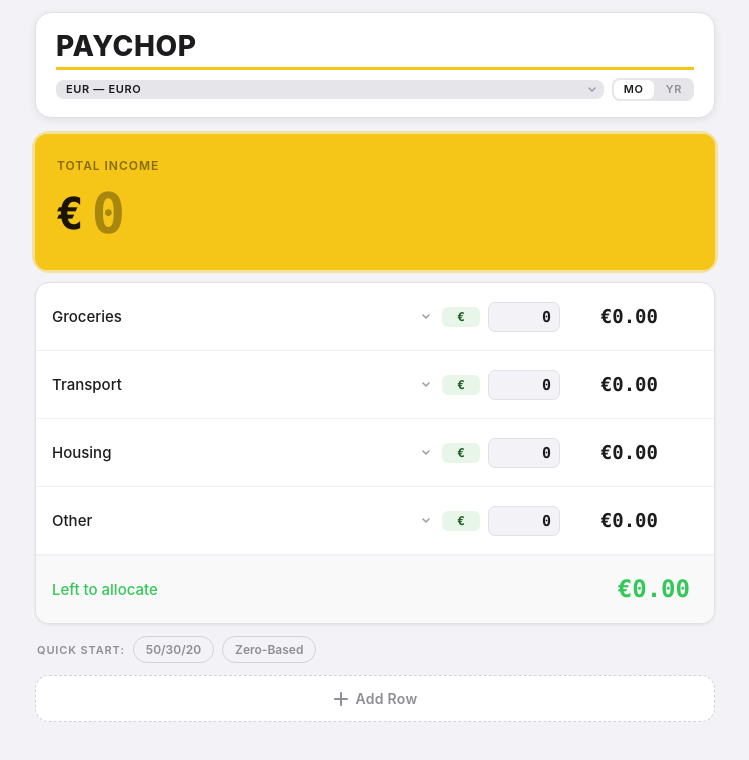
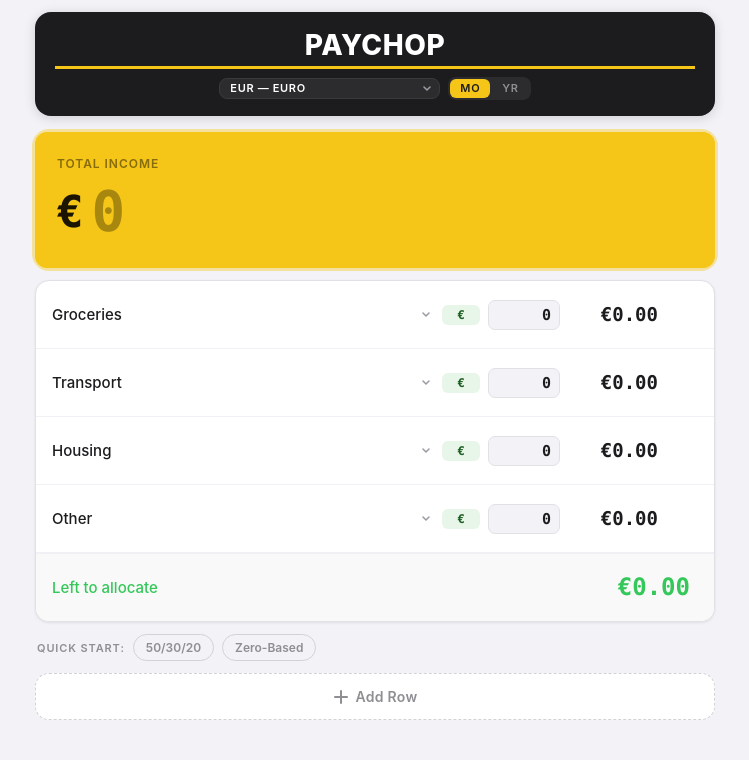
Before and after one commit to kennymarcelus/income-distribution, a website: page www/index.html in a window 1280 px wide. Shown: the whole page, without its empty margins (265-1014 px from the left). Drawn offline with Linux system fonts and the light colour scheme.

Commit message:
UI: dark branded header with centered Paychop title
Co-Authored-By: Claude Sonnet 4.6 <noreply@anthropic.com>

```diff
--- a/www/index.html
+++ b/www/index.html
@@ -68,23 +68,26 @@
     .app-header {
       display: flex;
       flex-direction: column;
+      align-items: center;
       gap: 8px;
       padding: 16px 20px;
       margin-bottom: 4px;
-      background: #ffffff;
+      background: #1c1c1e;
       border-radius: 16px;
-      box-shadow: 0 2px 8px rgba(0,0,0,0.08);
-      border: 0.5px solid #e0e0e5;
+      box-shadow: 0 2px 12px rgba(0,0,0,0.15);
+      border: none;
     }
     .app-title {
       font-size: 28px;
       font-weight: 800;
       letter-spacing: 0.02em;
       text-transform: uppercase;
-      color: #1c1c1e;
+      color: #ffffff;
       display: inline-block;
       border-bottom: 3px solid #f5c518;
       padding-bottom: 4px;
+      text-align: center;
+      width: 100%;
     }
     .header-controls {
       display: flex;
@@ -95,7 +98,7 @@
     /* Period toggle */
     .period-toggle {
       display: flex;
-      background: #e5e5ea;
+      background: #2c2c2e;
       border-radius: 8px;
       padding: 2px;
       gap: 2px;
@@ -111,12 +114,12 @@
       border-radius: 6px;
       cursor: pointer;
       background: transparent;
-      color: var(--muted);
+      color: #8e8e93;
       transition: background 0.15s, color 0.15s;
       line-height: 1;
     }
     .period-btn.active {
-      background: white;
+      background: #f5c518;
       color: #1c1c1e;
     }
     .period-btn:focus-visible {
@@ -131,10 +134,10 @@
       font-weight: 600;
       letter-spacing: 0.06em;
       text-transform: uppercase;
-      background: #e5e5ea;
-      border: none;
+      background: #2c2c2e;
+      border: 1px solid #3a3a3c;
       border-radius: 8px;
-      color: var(--text);
+      color: #ffffff;
       padding: 4px 24px 4px 10px;
       cursor: pointer;
       appearance: none;
```
